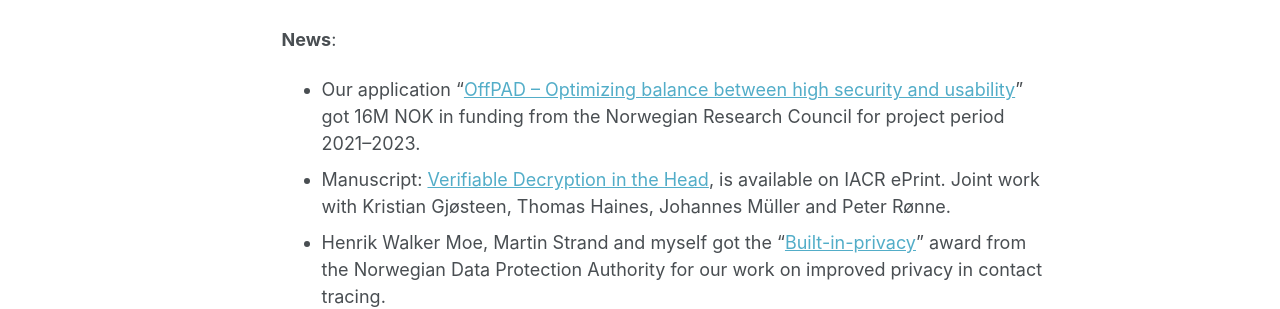
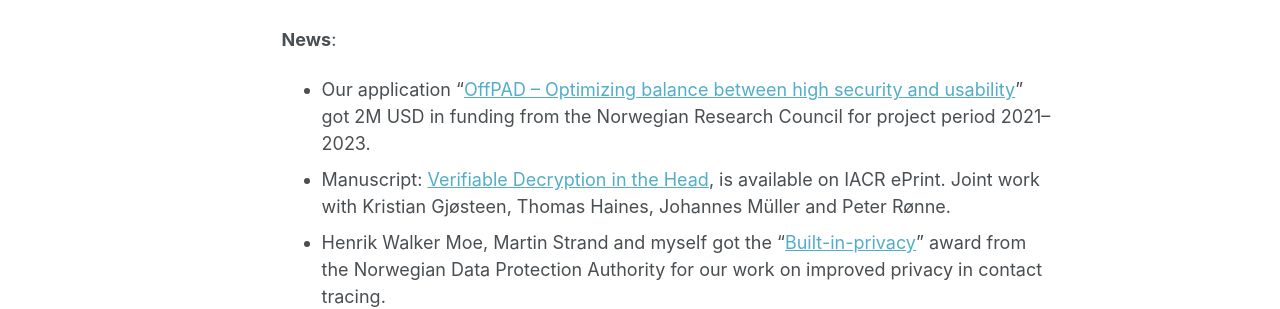
Before and after one commit to tjesi/tjesi.github.io, a Jekyll site: the page built from _pages/about.md, in a window 1280 px wide and 1303 px high. Shown: the part 633-942 px from the top of the window. Built offline with Jekyll 4.4.1, drawn with Linux system fonts in a browser that asks for light colours; some web fonts are replaced.

Commit message:
Update about.md

```diff
--- a/_pages/about.md
+++ b/_pages/about.md
@@ -19,7 +19,7 @@ I spent the fall of 2020 visiting the [Aarhus Crypto Group](https://users-cs.au.
 I've previously been working as a project manager at [Lær Kidsa Koding](https://www.kidsakoder.no) (2015-17), as a university college teacher at [Western Norway University of Applied Sciences](https://www.hvl.no/en) (2017-20), and I had a 3 months internship in 2018 at the IoT-security company [Intrinsic-ID](https://www.intrinsic-id.com) in Eindhoven, NL.
 
 **News**:
-- Our application "[OffPAD -- Optimizing balance between high security and usability](https://prosjektbanken.forskningsradet.no/en/project/FORISS/321619)" got 16M NOK in funding from the Norwegian Research Council for project period 2021--2023.
+- Our application "[OffPAD -- Optimizing balance between high security and usability](https://prosjektbanken.forskningsradet.no/en/project/FORISS/321619)" got 2M USD in funding from the Norwegian Research Council for project period 2021--2023.
 - Manuscript: [Verifiable Decryption in the Head](https://eprint.iacr.org/2021/558.pdf), is available on IACR ePrint. Joint work with Kristian Gjøsteen, Thomas Haines, Johannes Müller and Peter Rønne.
 - Henrik Walker Moe, Martin Strand and myself got the "[Built-in-privacy](https://www.datatilsynet.no/aktuelt/aktuelle-nyheter-2021/pris-for-innebygd-personvern-til-anonyme-tokens)" award from the Norwegian Data Protection Authority for our work on improved privacy in contact tracing.
 - Paper: [Lattice-Based Proof of Shuffle and Applications to Electronic Voting](https://eprint.iacr.org/2021/338.pdf), is accepted at CT-RSA. Joint work w/ Diego F. Aranha, Carsten Baum, Kristian Gjøsteen and Thor Tunge.
```
